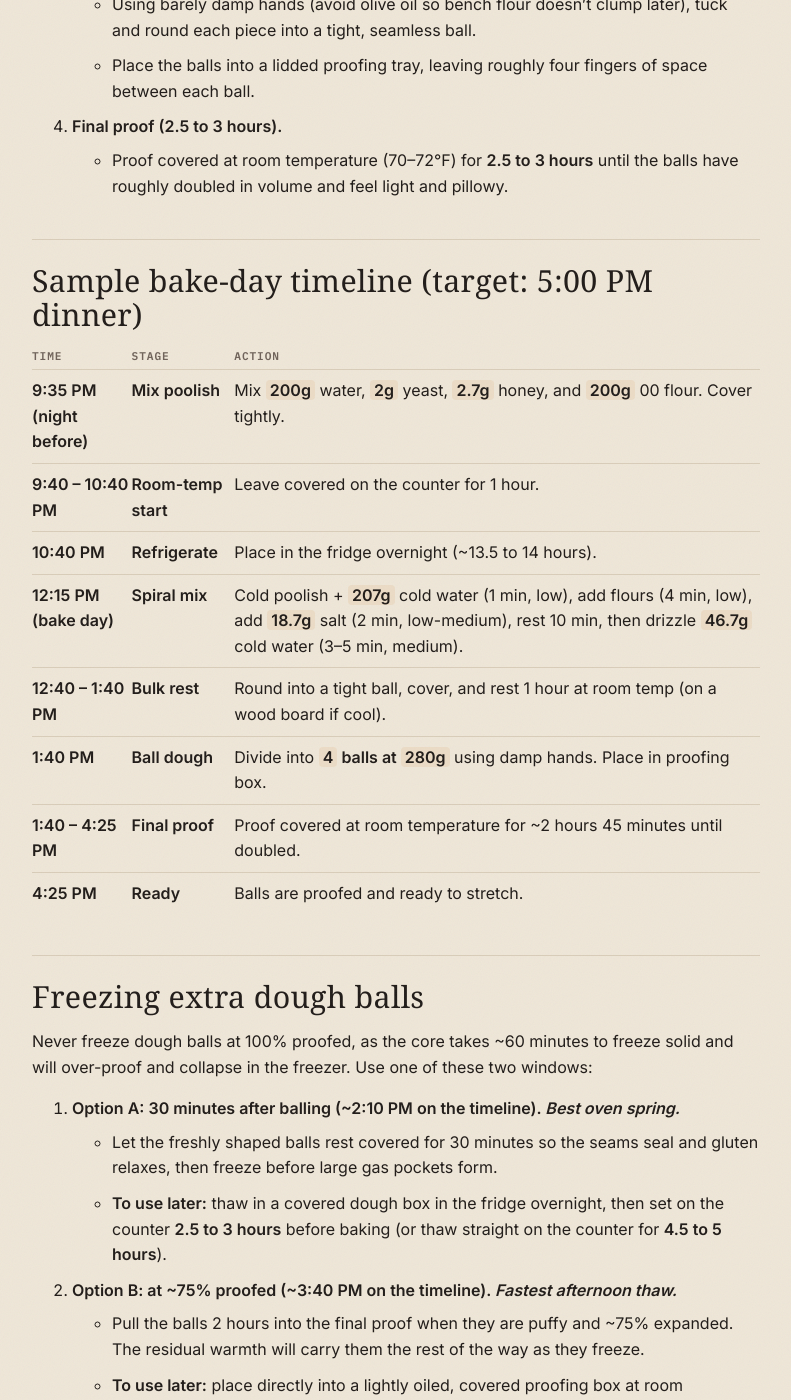
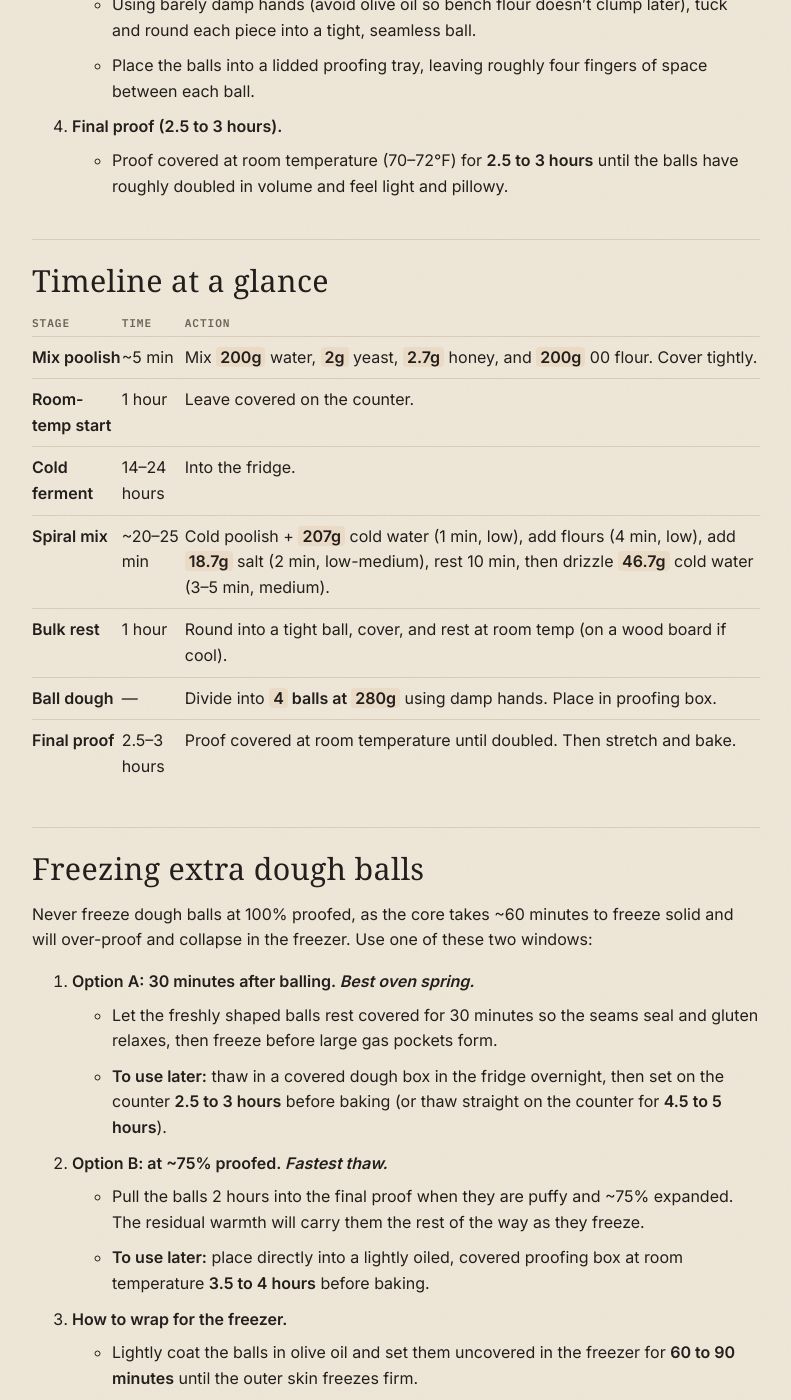
Before and after one commit to daftn/pizza, a Jekyll site: the page built from _recipes/vitos-neapolitan.md, in a window 1280 px wide and 1400 px high, scrolled down 2962 px. Shown: the whole window, without its empty margins (244-1035 px from the left). Built offline with Jekyll 4.4.1, drawn with Linux system fonts in a browser that asks for light colours; some web fonts are replaced; some of the changed text lies outside the part shown.

Commit message:
Remove day-of-week and clock-time schedules from recipes
Co-Authored-By: Claude Opus 5.5 <noreply@anthropic.com>

```diff
--- a/_recipes/vitos-neapolitan.md
+++ b/_recipes/vitos-neapolitan.md
@@ -10,14 +10,14 @@ yield:
 
 dough:
   - name: Poolish
-    note: Night before. 1 hour at room temperature, then 14–24 hours in the fridge.
+    note: 1 hour at room temperature, then 14–24 hours in the fridge.
     items:
       - { id: poolish_water, name: "Water (72–75°F)", g: 300, water: true }
       - { id: poolish_yeast, name: "Instant or active dry yeast", g: 3 }
       - { id: poolish_honey, name: "Honey", g: 4 }
       - { id: poolish_flour, name: "00 flour", g: 300, flour: true }
   - name: Final dough
-    note: Bake day, in a spiral mixer.
+    note: Mixed in a spiral mixer after the poolish has fermented.
     items:
       - { name: "Cold poolish", stage: Poolish, note: "Straight from the fridge" }
       - { id: bread_flour, name: "High-gluten / bread flour (or Manitoba)", g: 420, flour: true }
@@ -34,7 +34,7 @@ dough:
 1. **Dissolve yeast & honey.** In a 1.5-liter (6-cup) or larger Tupperware container, whisk the **[[poolish_yeast]] yeast** and **[[poolish_honey]] honey** into **[[poolish_water]] room-temperature water (72–75°F)**.
 2. **Mix in flour.** Add the **[[poolish_flour]] 00 flour** and stir with a spoon or spatula until no dry flour remains. Scrape down the sides of the container.
 3. **Room-temp kickstart (1 hour).** Snap the lid onto the container and leave it at room temperature for **60 minutes** to wake up the yeast.
-4. **Cold ferment.** Transfer the sealed container to the refrigerator for **14 to 24 hours**. By the next day, the poolish should be domed, frothy, and webbed with bubbles.
+4. **Cold ferment.** Transfer the sealed container to the refrigerator for **14 to 24 hours**. By then, the poolish should be domed, frothy, and webbed with bubbles.
 
 ## Part 2: Spiral mixing (~4.5 hours before baking)
 
@@ -67,27 +67,26 @@ dough:
 4. **Final proof (2.5 to 3 hours).**
    - Proof covered at room temperature (70–72°F) for **2.5 to 3 hours** until the balls have roughly doubled in volume and feel light and pillowy.
 
-## Sample bake-day timeline (target: 5:00 PM dinner)
+## Timeline at a glance
 
-| Time | Stage | Action |
+| Stage | Time | Action |
 | :--- | :--- | :--- |
-| **9:35 PM (night before)** | **Mix poolish** | Mix [[poolish_water]] water, [[poolish_yeast]] yeast, [[poolish_honey]] honey, and [[poolish_flour]] 00 flour. Cover tightly. |
-| **9:40 – 10:40 PM** | **Room-temp start** | Leave covered on the counter for 1 hour. |
-| **10:40 PM** | **Refrigerate** | Place in the fridge overnight (~13.5 to 14 hours). |
-| **12:15 PM (bake day)** | **Spiral mix** | Cold poolish + [[water]] cold water (1 min, low), add flours (4 min, low), add [[salt]] salt (2 min, low-medium), rest 10 min, then drizzle [[reserve_water]] cold water (3–5 min, medium). |
-| **12:40 – 1:40 PM** | **Bulk rest** | Round into a tight ball, cover, and rest 1 hour at room temp (on a wood board if cool). |
-| **1:40 PM** | **Ball dough** | Divide into **[[count]] balls at [[weight]]** using damp hands. Place in proofing box. |
-| **1:40 – 4:25 PM** | **Final proof** | Proof covered at room temperature for ~2 hours 45 minutes until doubled. |
-| **4:25 PM** | **Ready** | Balls are proofed and ready to stretch. |
+| **Mix poolish** | ~5 min | Mix [[poolish_water]] water, [[poolish_yeast]] yeast, [[poolish_honey]] honey, and [[poolish_flour]] 00 flour. Cover tightly. |
+| **Room-temp start** | 1 hour | Leave covered on the counter. |
+| **Cold ferment** | 14–24 hours | Into the fridge. |
+| **Spiral mix** | ~20–25 min | Cold poolish + [[water]] cold water (1 min, low), add flours (4 min, low), add [[salt]] salt (2 min, low-medium), rest 10 min, then drizzle [[reserve_water]] cold water (3–5 min, medium). |
+| **Bulk rest** | 1 hour | Round into a tight ball, cover, and rest at room temp (on a wood board if cool). |
+| **Ball dough** | — | Divide into **[[count]] balls at [[weight]]** using damp hands. Place in proofing box. |
+| **Final proof** | 2.5–3 hours | Proof covered at room temperature until doubled. Then stretch and bake. |
 
 ## Freezing extra dough balls
 
 Never freeze dough balls at 100% proofed, as the core takes ~60 minutes to freeze solid and will over-proof and collapse in the freezer. Use one of these two windows:
 
-1. **Option A: 30 minutes after balling (~2:10 PM on the timeline). *Best oven spring.***
+1. **Option A: 30 minutes after balling. *Best oven spring.***
    - Let the freshly shaped balls rest covered for 30 minutes so the seams seal and gluten relaxes, then freeze before large gas pockets form.
    - **To use later:** thaw in a covered dough box in the fridge overnight, then set on the counter **2.5 to 3 hours** before baking (or thaw straight on the counter for **4.5 to 5 hours**).
-2. **Option B: at ~75% proofed (~3:40 PM on the timeline). *Fastest afternoon thaw.***
+2. **Option B: at ~75% proofed. *Fastest thaw.***
    - Pull the balls 2 hours into the final proof when they are puffy and ~75% expanded. The residual warmth will carry them the rest of the way as they freeze.
    - **To use later:** place directly into a lightly oiled, covered proofing box at room temperature **3.5 to 4 hours** before baking.
 3. **How to wrap for the freezer.**
```
Also changed, not shown: _recipes/cheesesticks.md (+2 -2 lines), _templates/dough.md (+1 -1 lines).
